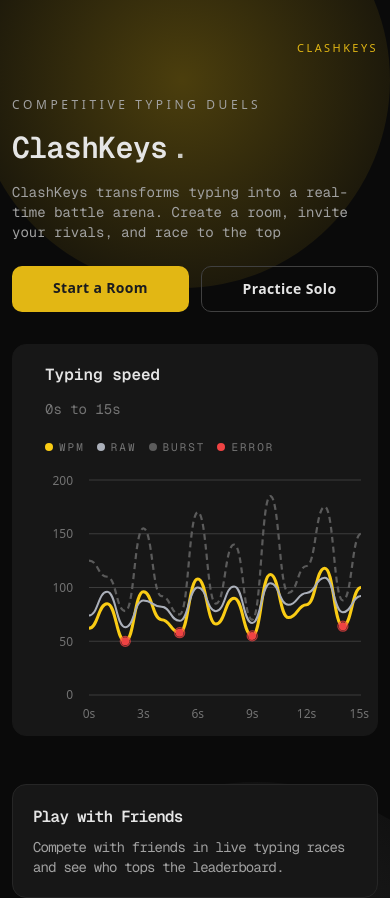
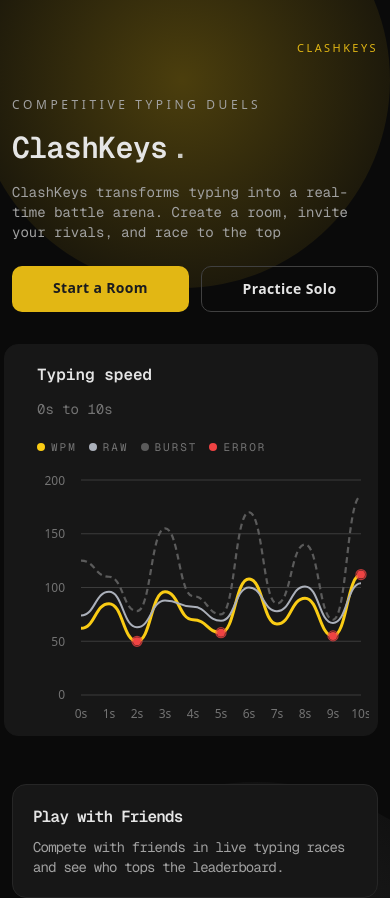
Before and after one commit to Aayush7105/clashkeys, a Next.js app: page / in a window 390 px wide. Shown: the top 898 px of the page. Built offline with nearby package versions, Linux system fonts and the light colour scheme.

Commit message:
solopage made responsive

```diff
--- a/components/landing/landing-graph.tsx
+++ b/components/landing/landing-graph.tsx
@@ -23,13 +23,15 @@
 ];
 export default function LandingGraph() {
   return (
-    <div className="w-full max-w-full space-y-3 overflow-hidden lg:w-[calc(100%+2rem)] lg:-ml-8">
+    <div className="-ml-2 w-[calc(100%+0.5rem)] max-w-none space-y-3 overflow-hidden sm:-ml-3 sm:w-[calc(100%+0.75rem)] lg:w-[calc(100%+2rem)] lg:-ml-8 ">
       <WpmGraph
         wpmData={staticWpmData}
         rawWpmData={staticRawWpmData}
         burstWpmData={staticBurstWpmData}
         errorPoints={staticErrorPoints}
-        durationSeconds={15}
+        durationSeconds={10}
+        forceOneSecondXTicks
+        tightLeftContent
       />
     </div>
   );
```
